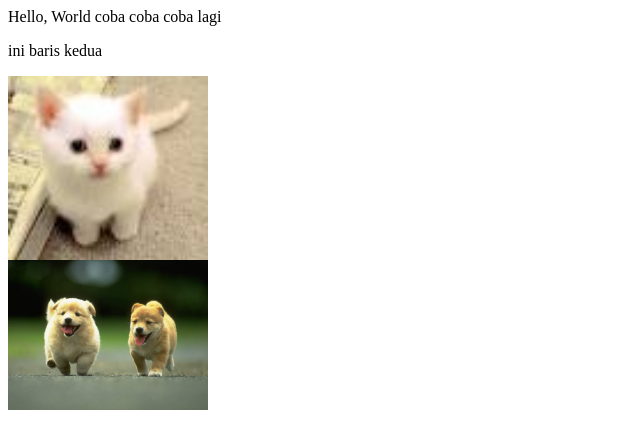
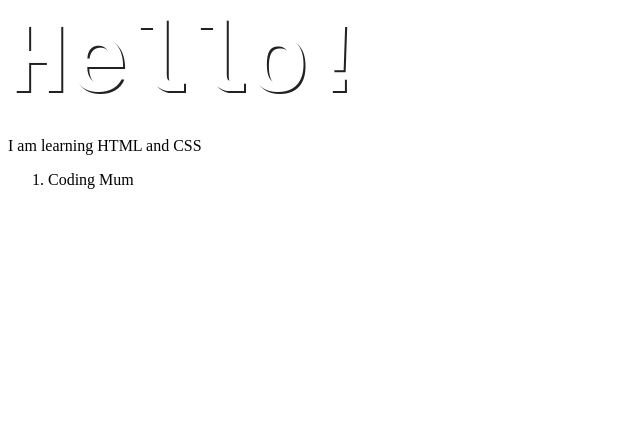
Before and after one commit to greytasarah/greytasarah.github.io, a plain HTML site: page index.html in a window 1280 px wide. Shown: the whole page, without its empty margins (0-640 px from the left). Drawn offline with Linux system fonts and the light colour scheme.

Commit message:
latihan 1

```diff
--- a/index.html
+++ b/index.html
@@ -1,10 +1,13 @@
 <html>
-Hello, World
-    coba coba
-    coba lagi
-<p>ini baris kedua</p>
-<img src="images_003.jpg" width="200">
-<br>
-<img src="anakan-anjing.jpg" width="200">
+
+<head>
+    <link rel="stylesheet" href="main.css"> </head>
+
+<body> <b> Hello!</b>
+    <p> I am learning HTML and CSS </p>
+    <ol>
+    <li>Coding Mum</li>
+    </ol>
+</body>
 
 </html>
--- /dev/null
+++ b/main.css
@@ -0,0 +1,7 @@
+/*main css*/
+b {
+    font-size: 100px;
+    font-family: monospace;
+    color: white;
+    text-shadow: 2px 2px #222;
+}
```
